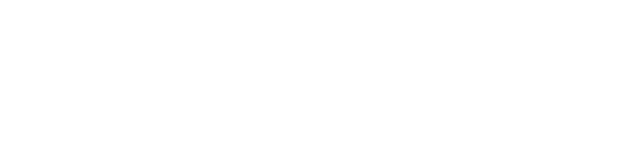
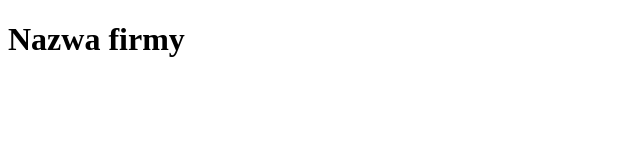
Before and after one commit to brikogaming/lekcjeCE, a plain HTML site: page index.html in a window 1280 px wide. Shown: the whole page, without its empty margins (0-640 px from the left). Drawn offline with nearby package versions, Linux system fonts and the light colour scheme; files that its build step writes are made by us from their sources.

Commit message:
szablon updated

```diff
--- a/index.html
+++ b/index.html
@@ -20,6 +20,10 @@
         <div id="container">
 
             <header>
+                <h1>
+                    Nazwa firmy
+                </h1>
+
             </header>
 
 
```
Also changed, not shown: img/1slider.jpeg (added), img/2slider.jpeg (added).
